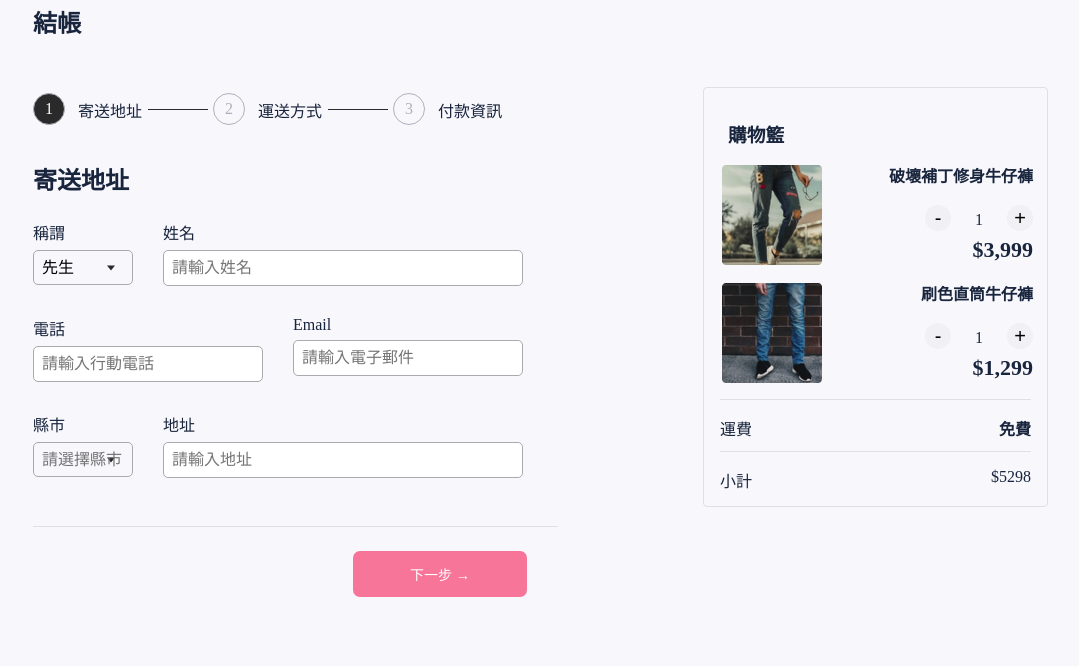
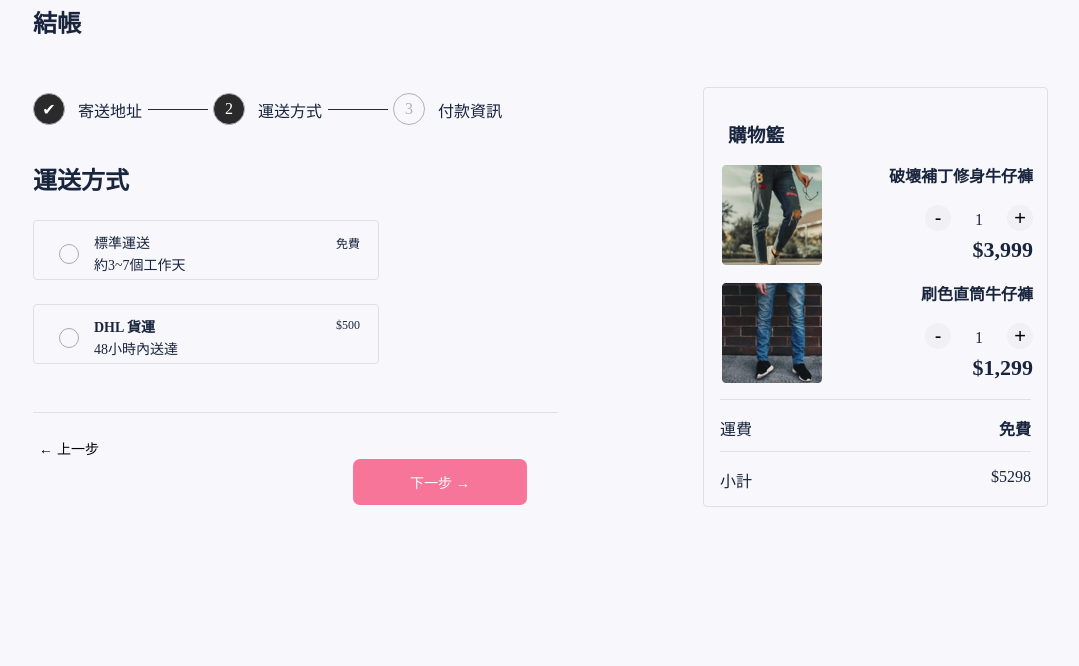
Before and after one commit to 21Jasper12/AC_Shop, a website: page index.html in a window 1280 px wide. Both pictures are taken after a click on the button "下一步 →". Shown: the part 62-728 px from the top of the page, without its empty margins (32-1111 px from the left). Drawn offline with Linux system fonts and the light colour scheme.

Commit message:
新增JS設定stepper和btn動作

```diff
--- a/index.html
+++ b/index.html
@@ -166,8 +166,8 @@
       </div>
 
       <div class="btn computer-btn">
-        <button class="btn-previous d-none">← 上一步</button>
-        <button class="btn-next">下一步 →</button>
+        <button class="btn-previous computer-previous d-none">← 上一步</button>
+        <button class="btn-next computer-next">下一步 →</button>
       </div>
     </div>
 
@@ -219,8 +219,8 @@
       </div>
 
       <div class="btn mobile-btn">
-        <button class="btn-previous d-none">← 上一步</button>
-        <button class="btn-next">下一步 →</button>
+        <button class="btn-previous mobile-previous d-none">← 上一步</button>
+        <button class="btn-next mobile-next">下一步 →</button>
       </div>
 
     </div>
@@ -281,6 +281,8 @@
 
   </footer>
 
+
+  <script src="/javascripts/main.js"></script>
 </body>
 
 </html>
--- /dev/null
+++ b/javascripts/main.js
@@ -0,0 +1,55 @@
+const steps = document.querySelectorAll('.step')
+const btnControlComputer = document.querySelector('.computer-btn')
+const btnControlMobile = document.querySelector('.mobile-btn')
+const nextBtnComputer = document.querySelector('.computer-next')
+const prevBtnComputer = document.querySelector('.computer-previous')
+const nextBtnMobile = document.querySelector('.mobile-next')
+const prevBtnMobile = document.querySelector('.mobile-previous')
+const formParts = document.querySelectorAll('.part')
+
+
+let step = 0
+
+function handleBtnControlClicked(e) {
+  e.preventDefault()
+  const nowStep = steps[step]
+  if (e.target.matches('.btn-next') && e.target.innerHTML === '下一步 →') {
+    const nextStep = steps[step + 1]
+    nowStep.classList.remove('active')
+    nowStep.classList.add('checked')
+    nextStep.classList.add('active')
+    formParts[step].classList.toggle('d-none')
+    formParts[step + 1].classList.toggle('d-none')
+    step += 1
+  } else if (e.target.matches('.btn-previous')) {
+    const prevStep = steps[step - 1]
+    nowStep.classList.remove('active')
+    prevStep.classList.remove('checked')
+    prevStep.classList.add('active')
+    formParts[step].classList.toggle('d-none')
+    formParts[step - 1].classList.toggle('d-none')
+    step -= 1
+  }
+  setBtnDisabled()
+}
+
+function setBtnDisabled() {
+  if (step === 0) {
+    prevBtnMobile.classList.add('d-none')
+    prevBtnComputer.classList.add('d-none')
+  } else {
+    prevBtnMobile.classList.remove('d-none')
+    prevBtnComputer.classList.remove('d-none')
+  }
+
+  if (step === 2) {
+    nextBtnComputer.innerHTML = '送出申請'
+    nextBtnMobile.innerHTML = '送出申請'
+  } else {
+    nextBtnComputer.innerHTML = '下一步 →'
+    nextBtnMobile.innerHTML = '下一步 →'
+  }
+}
+
+btnControlComputer.addEventListener('click', handleBtnControlClicked)
+btnControlMobile.addEventListener('click', handleBtnControlClicked)
--- a/src/main.scss
+++ b/src/main.scss
@@ -425,6 +425,10 @@ header{
     margin-top: 24px;
     display: flex;
   }
+
+  .btn {
+    display: none;
+  }
 }
 
 .step {
@@ -728,7 +732,7 @@ select {
     }
 
     .btn-next {
-      width: 345px;
+      width: 150px;
       height: 46px;
       background-color: #F67599;
       color: white;
@@ -880,6 +884,7 @@ footer {
 
     // computer-btn
     .btn {
+      display: block;
       height: 110px;
       margin: 48px 0px 0px 15px;
       padding-top: 24px;
```
Also changed, not shown: src/output.css, 1 other file.
